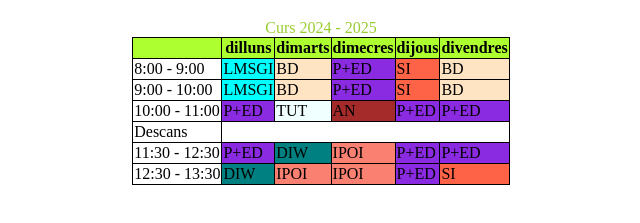
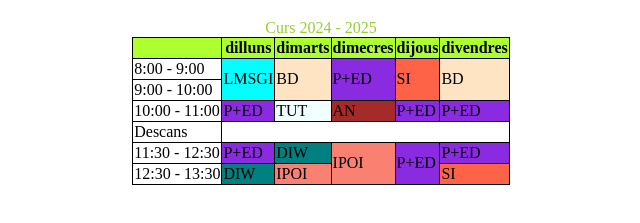
Before and after one commit to LluisNoval/LMSGI_P2, a plain HTML site: page horari.html in a window 1280 px wide. Shown: the part 61-284 px from the top of the page, without its empty margins (319-959 px from the left). Drawn offline with Linux system fonts and the light colour scheme.

Commit message:
Inici act 4 (Hores juntes)

```diff
--- a/horari.html
+++ b/horari.html
@@ -22,19 +22,14 @@
         </tr>
         <tr>
             <td>8:00 - 9:00</td>
-            <td class="LMSGI">LMSGI</td>
-            <td class="BD">BD</td>
-            <td class="ED">P+ED</td>
-            <td class="SI">SI</td>
-            <td class="BD">BD</td>
+            <td class="LMSGI" rowspan="2">LMSGI</td>
+            <td class="BD" rowspan="2">BD</td>
+            <td class="ED" rowspan="2">P+ED</td>
+            <td class="SI" rowspan="2">SI</td>
+            <td class="BD" rowspan="2">BD</td>
         </tr>
         <tr>
             <td>9:00 - 10:00</td>
-            <td class="LMSGI">LMSGI</td>
-            <td class="BD">BD</td>
-            <td class="ED">P+ED</td>
-            <td class="SI">SI</td>
-            <td class="BD">BD</td>
         </tr>
         <tr>
             <td>10:00 - 11:00</td>
@@ -51,16 +46,15 @@
             <td>11:30 - 12:30</td>
             <td class="ED">P+ED</td>
             <td class="DIW">DIW</td>
-            <td class="IPOI">IPOI</td>
-            <td class="ED">P+ED</td>
+            <td class="IPOI" rowspan="2">IPOI</td>
+            <td class="ED" rowspan="2">P+ED</td>
             <td class="ED">P+ED</td>
         </tr>
         <tr>
             <td>12:30 - 13:30</td>
             <td class="DIW">DIW</td>
             <td class="IPOI">IPOI</td>
-            <td class="IPOI">IPOI</td>
-            <td class="ED">P+ED</td>
+
             <td class="SI">SI</td>
         </tr>
     </table>
```
Also changed, not shown: horari.css (+5 -5 lines).
